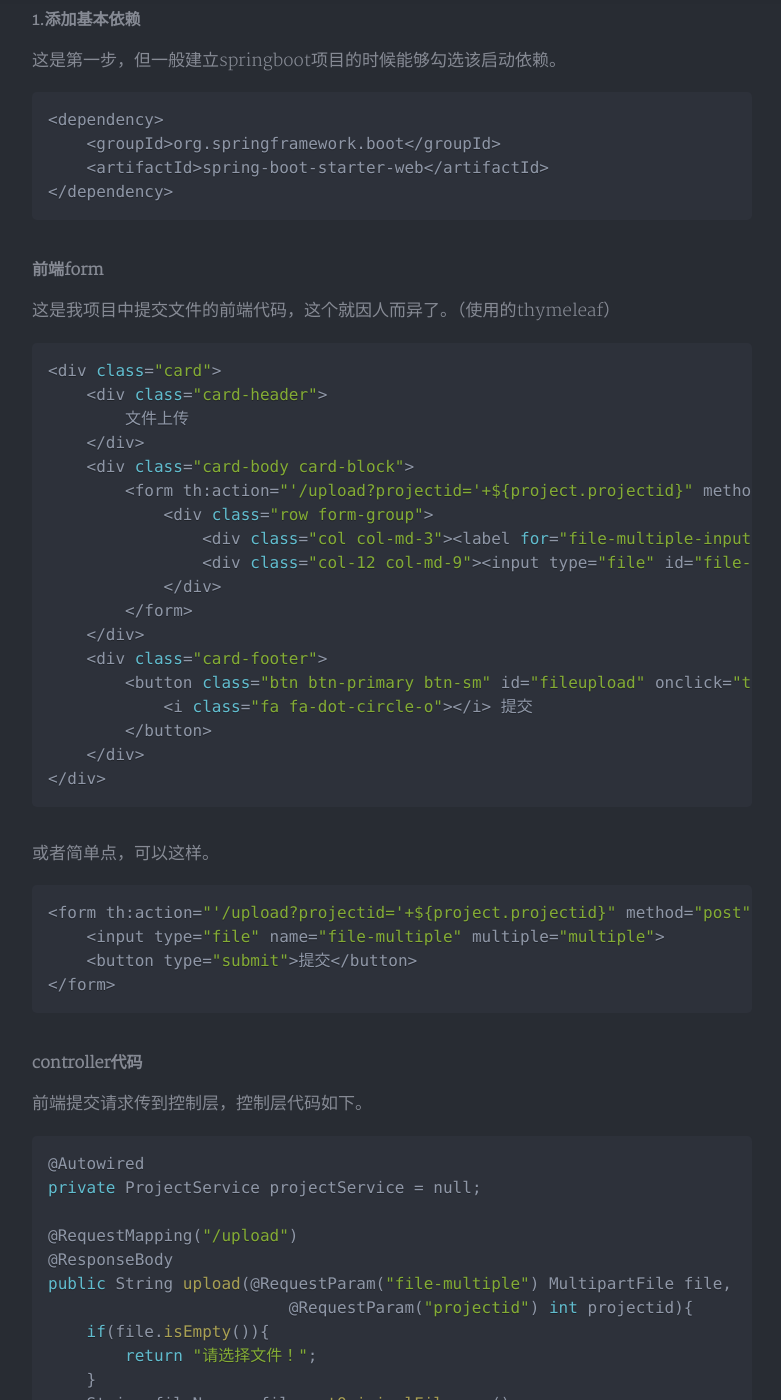
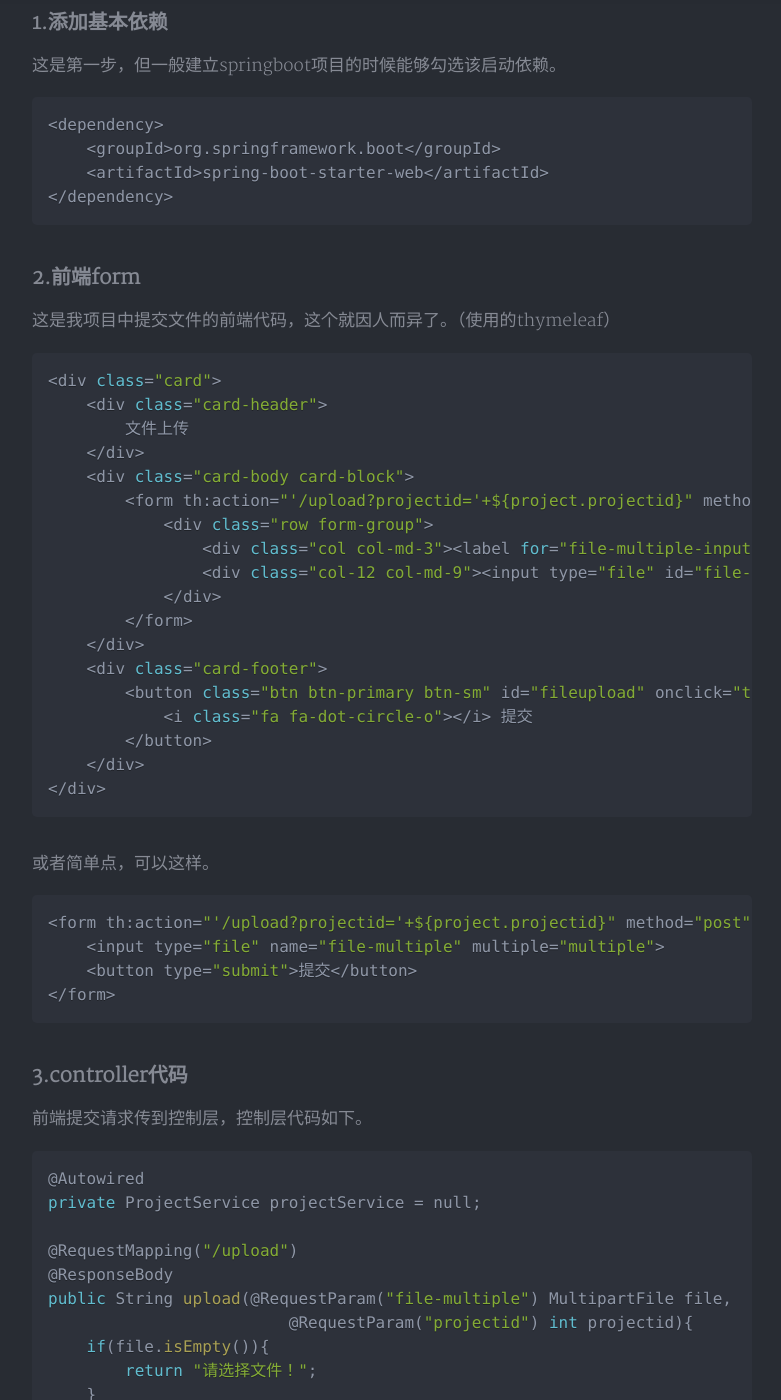
Before and after one commit to xiepl1997/xiepl1997.github.io, a Jekyll site: the page built from _posts/2020-05-31-springbootupload.md, in a window 1280 px wide and 1400 px high, scrolled down 445 px. Shown: the whole window, without its empty margins (248-1029 px from the left). Built offline with Jekyll 4.4.1, drawn with Linux system fonts in a browser that asks for light colours; nearby versions of some CDN libraries; comment, search, counter and statistics services are not loaded; a style sheet for code colours, icons or effects is not loaded.

Commit message:
Update 2020-05-31-springbootupload.md

````diff
--- a/_posts/2020-05-31-springbootupload.md
+++ b/_posts/2020-05-31-springbootupload.md
@@ -8,7 +8,7 @@ tags : springboot
 
 最近有个需求是上传文件到服务器，使用到的框架是springboot，查询资料后记录如下。
 
-#### 1.添加基本依赖
+### 1.添加基本依赖
 这是第一步，但一般建立springboot项目的时候能够勾选该启动依赖。
 ```java
 <dependency>
@@ -17,7 +17,7 @@ tags : springboot
 </dependency>
 ```
 
-#### 前端form
+### 2.前端form
 这是我项目中提交文件的前端代码，这个就因人而异了。（使用的thymeleaf）
 ```java
 <div class="card">
@@ -47,7 +47,7 @@ tags : springboot
 </form>
 ```
 
-#### controller代码
+### 3.controller代码
 前端提交请求传到控制层，控制层代码如下。
 ```java
 @Autowired
````
